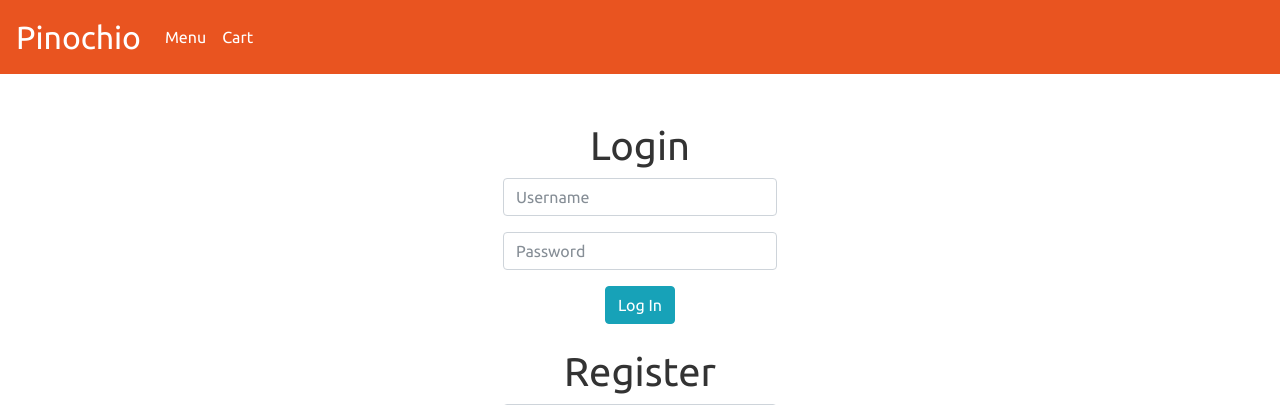
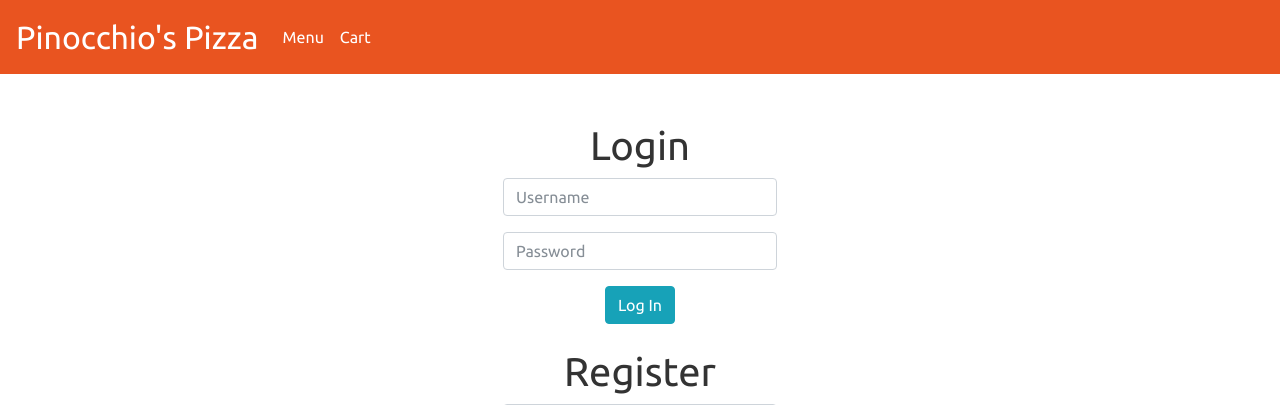
Before and after one commit to AllardQuek/Pizza-CS50W-P3, a Django app: page / in a window 1280 px wide. Shown: the top 405 px of the page. Run offline with Django 3.2, Linux system fonts and the light colour scheme; some libraries are stand-ins or nearby versions.

Commit message:
added readme

```diff
--- a/orders/templates/users/layout.html
+++ b/orders/templates/users/layout.html
@@ -17,7 +17,7 @@
 
     <body>
         <nav class="navbar navbar-expand-lg navbar-dark bg-primary">
-            <a class="navbar-brand" href="/">Pinochio</a>
+            <a class="navbar-brand" href="/">Pinocchio's Pizza</a>
               <button class="navbar-toggler" type="button" data-toggle="collapse" data-target="#navbarColor01" aria-controls="navbarColor01" aria-expanded="false" aria-label="Toggle navigation">
                 <span class="navbar-toggler-icon"></span>
               </button>
--- a/orders/templates/users/login.html
+++ b/orders/templates/users/login.html
@@ -1,7 +1,7 @@
 {% extends "users/layout.html" %}
 
 {% block title %}
-Pinochio's Pizza
+Pinocchio's Pizza
 {% endblock %}
 
 {% block logout %}
```
Also changed, not shown: README.md.
